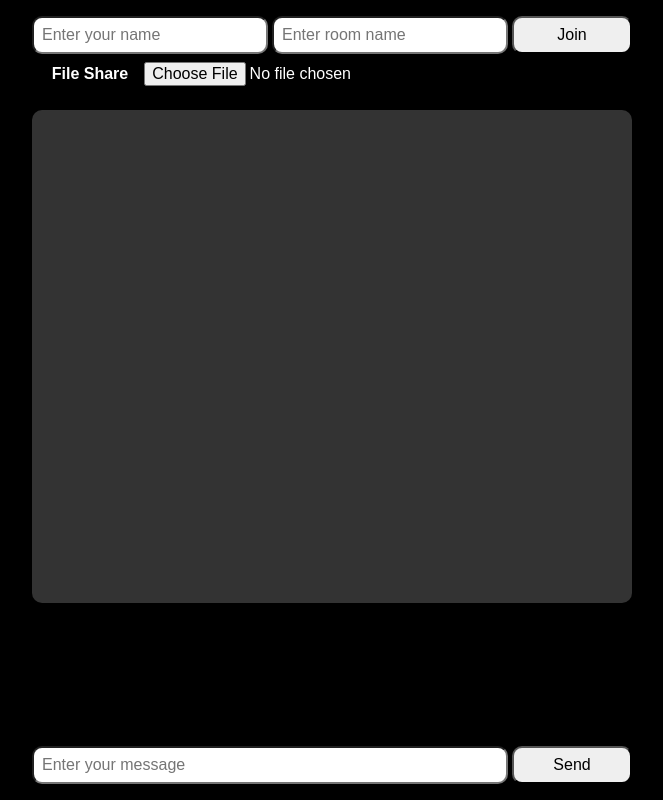
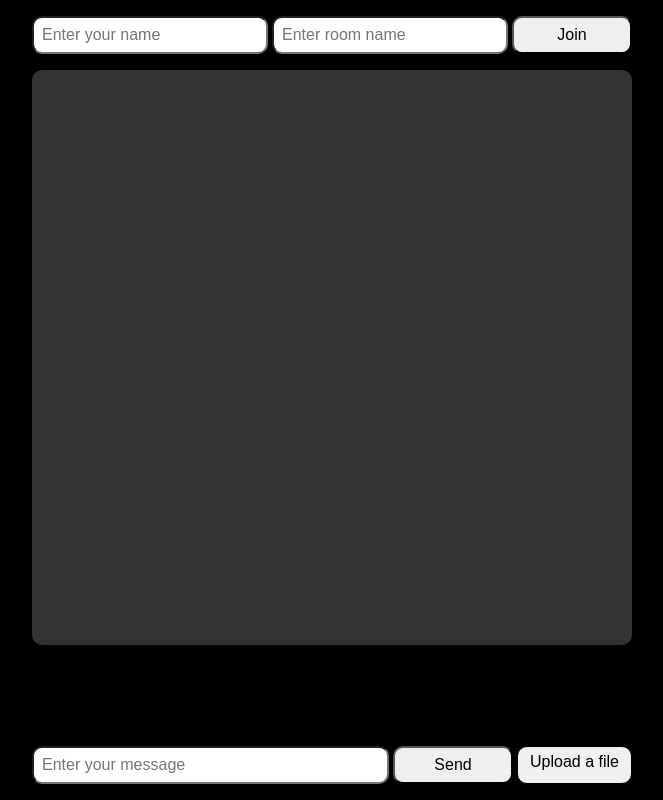
Before and after one commit to hippymp/P2P-Chat-App, a website: page public/index.html in a window 1280 px wide. Shown: the whole page, without its empty margins (308-971 px from the left). Drawn offline with nearby package versions, Linux system fonts and the light colour scheme; no server answers.

Commit message:
Updated styles and functionality

```diff
--- a/public/css/style.css
+++ b/public/css/style.css
@@ -127,9 +127,25 @@ button {
     font-style: italic;
 }
 
-#file-management {
+.list-display {
+    width: 100%;
+    max-width: 600px;
+    margin: auto;
     display: flex;
-    flex-flow: row nowrap;
-    align-items: center;
-    gap: .5rem;
+    justify-content: space-between;
 }
+
+input[type="file"] {
+    display: none;
+}
+
+.custom-file-upload {
+    border: 1px solid #000;
+    border-radius: 10px;
+    padding: .5rem;
+    background-color: #f0f0f0;
+    display: inline-block;
+    padding: 6px 12px;
+    cursor: pointer;
+    color: #000;
+}
--- a/public/index.html
+++ b/public/index.html
@@ -16,22 +16,21 @@
         <button id="join" type="sumbit">Join</button>
     </form>
 
-    <form id="file-management">
-        <h2>File Share</h2>
-        <input type="file" id="file-input">
-    </form>
-
     <ul class="chat-display"></ul>
 
-    <p class="user-list"></p>
+    <div class="list-display">
+        <p class="user-list"></p>
 
-    <p class="room-list"></p>
+        <p class="room-list"></p>
+    </div>
 
     <p class="activity"></p>
 
     <form class="form-msg">
         <input type="text" id="message" placeholder="Enter your message" spellcheck="true" required>
         <button type="submit">Send</button>
+        <label for="file-input" class="custom-file-upload">Upload a file</label>
+        <input type="file" id="file-input">
     </form>
 
     </main>
```
